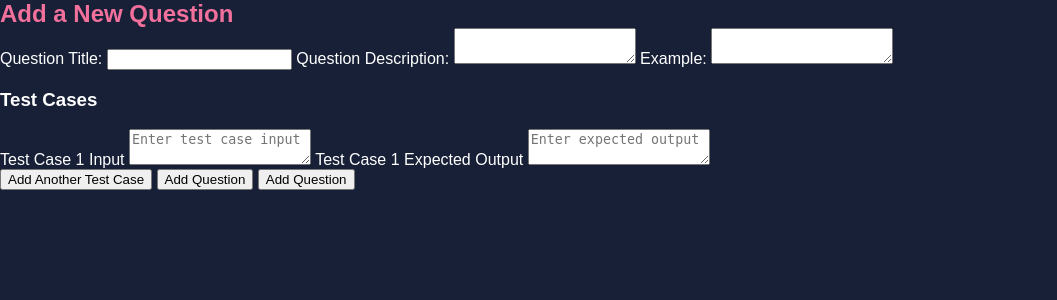
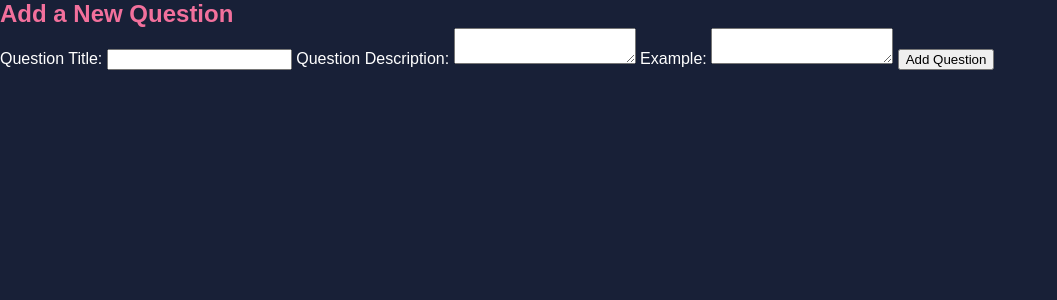
Before and after one commit to gsaiganesh283/makeit-interview-portal, a PHP site: page /add_questions.php in a window 1280 px wide. Shown: the top 300 px of the page, without its empty margins (0-1057 px from the left). Run offline with PHP 8.4, Linux system fonts and the light colour scheme.

Commit message:
code reverted

```diff
--- a/AI/add_questions.php
+++ b/AI/add_questions.php
@@ -72,21 +72,6 @@ $conn->close();
             <label for="example">Example:</label>
             <textarea id="example" name="example"></textarea>
 
-            <div id="test-cases-container">
-            <h3>Test Cases</h3>
-            <div class="test-case">
-                <label for="test_input_1">Test Case 1 Input</label>
-                <textarea id="test_input_1" name="test_input[]" placeholder="Enter test case input" required></textarea>
-
-                <label for="test_output_1">Test Case 1 Expected Output</label>
-                <textarea id="test_output_1" name="test_output[]" placeholder="Enter expected output" required></textarea>
-            </div>
-        </div>
-
-        <button type="button" id="add-test-case">Add Another Test Case</button>
-
-        <button type="submit">Add Question</button>
-
             <button type="submit">Add Question</button>
         </form>
     </div>
```
